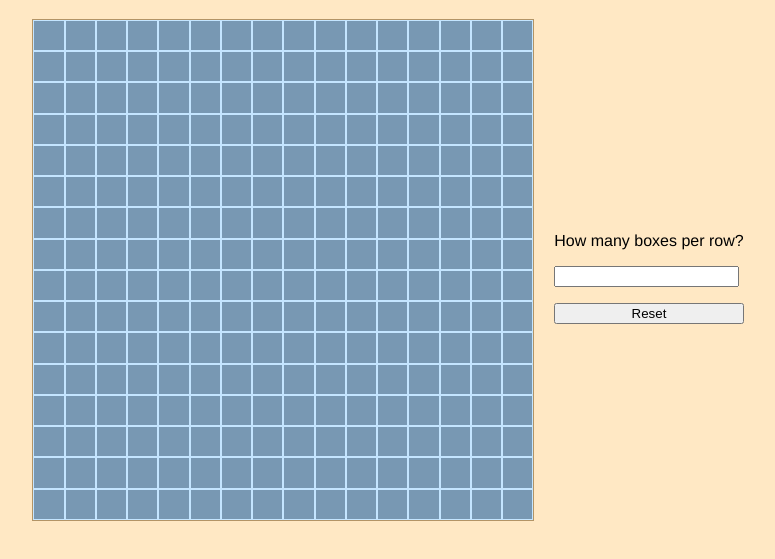
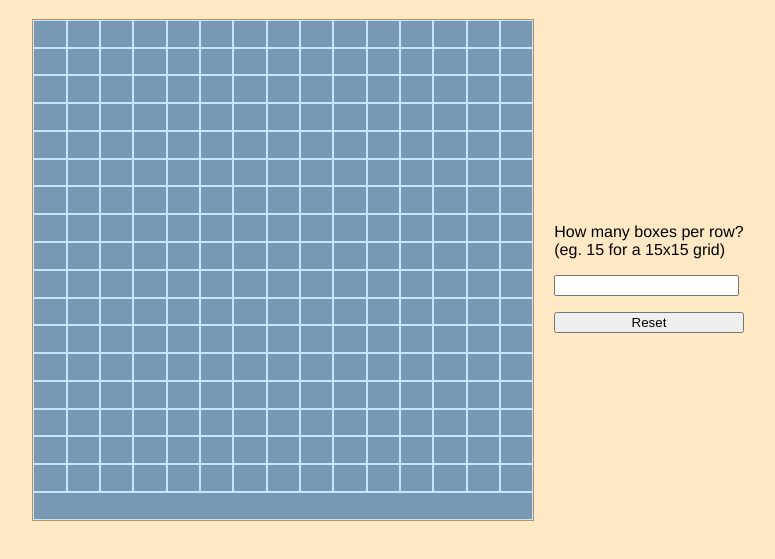
Before and after one commit to GrantWasil/etch-a-sketch, a plain HTML site: page index.html in a window 1280 px wide. Shown: the part 109-668 px from the top of the page, without its empty margins (252-1027 px from the left). Drawn offline with Linux system fonts and the light colour scheme.

Commit message:
Updated Readme document

```diff
--- a/index.html
+++ b/index.html
@@ -12,7 +12,8 @@
               <div class="mainContainer">
                 <div id="etchRender"></div>
                   <div id="reset">
-                    <p id="resetWords">How many boxes per row?</p>
+                    <p id="resetWords">How many boxes per row? <br>
+                      (eg. 15 for a 15x15 grid)</p>
                     <form>
                       <input id="resetValue" type="text" name="etchX">
                     </form>
@@ -36,7 +37,7 @@
                 for (var x = 0; x < etchX; x++){
                     const box = document.createElement('div');
                     box.classList.add('box');
-                    box.style.width = (460 / etchY).toString() + 'px';
+                    box.style.width = (500 / etchY).toString() + 'px';
                     etchRender.appendChild(box);
                 }
             }
```
Also changed, not shown: 1 other file.
